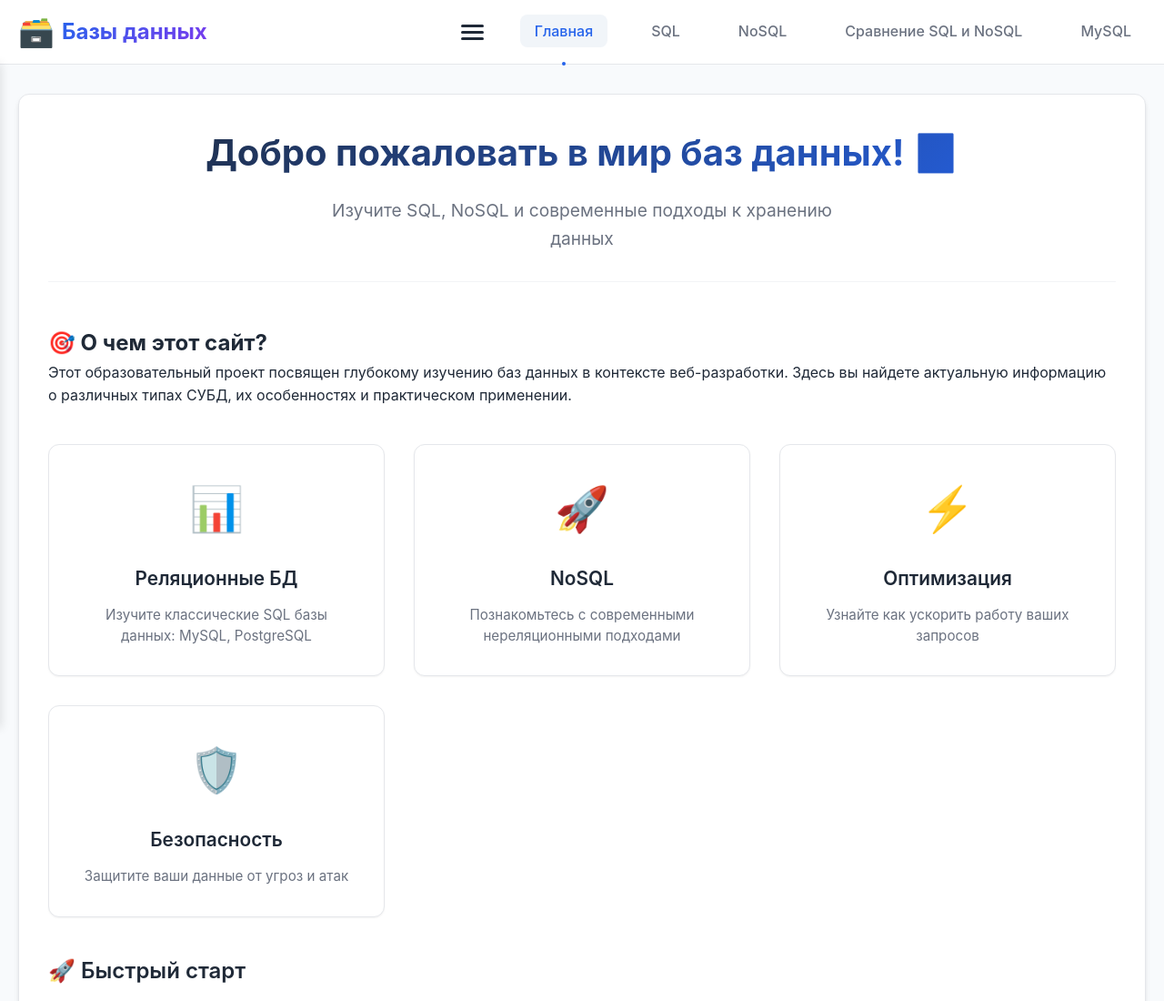
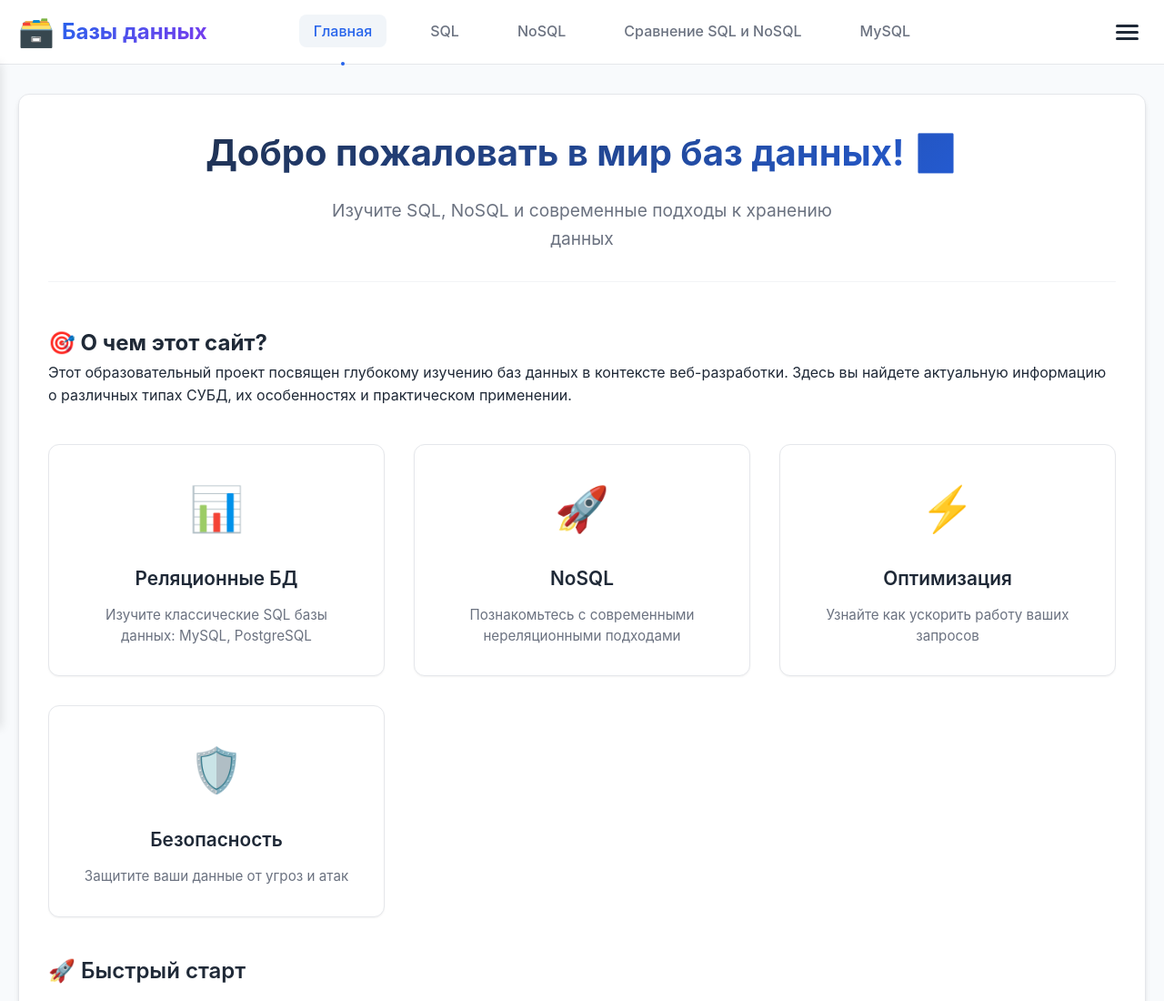
Before and after one commit to Pusushechka/site-, a plain HTML site: page index.html in a window 1280 px wide. Shown: the top 1100 px of the page at 91% size. Drawn offline with Linux system fonts and the light colour scheme.

Commit message:
Add files via upload

```diff
--- a/css/style.css
+++ b/css/style.css
@@ -69,9 +69,9 @@ body {
 .navbar {
     display: flex;
     align-items: center;
-    justify-content: flex-start; /* Изменено с space-between на flex-start для предотвращения сдвига вправо */
+    justify-content: space-between; /* Равномерное распределение */
     height: var(--header-height);
-    gap: 2rem; /* Добавлен зазор для сбалансированного расстояния между логотипом и меню */
+    width: 100%;
 }
 
 .logo {
@@ -101,6 +101,8 @@ body {
     gap: 2rem;
     align-items: center;
     transition: opacity 0.3s ease, transform 0.3s ease;
+    margin: 0 auto; /* Центрирование */
+    order: 1; /* Меню будет посередине */
 }
 
 .nav-link {
@@ -1271,3 +1273,8 @@ input:focus {
 .sidebar-toggle.active span:nth-child(3) {
     transform: rotate(-45deg) translate(7px, -6px);
 }
+
+.sidebar-toggle {
+    order: 2; /* Кнопка будет в конце */
+    margin-left: auto; /* Автоматический отступ слева */
+}
```
